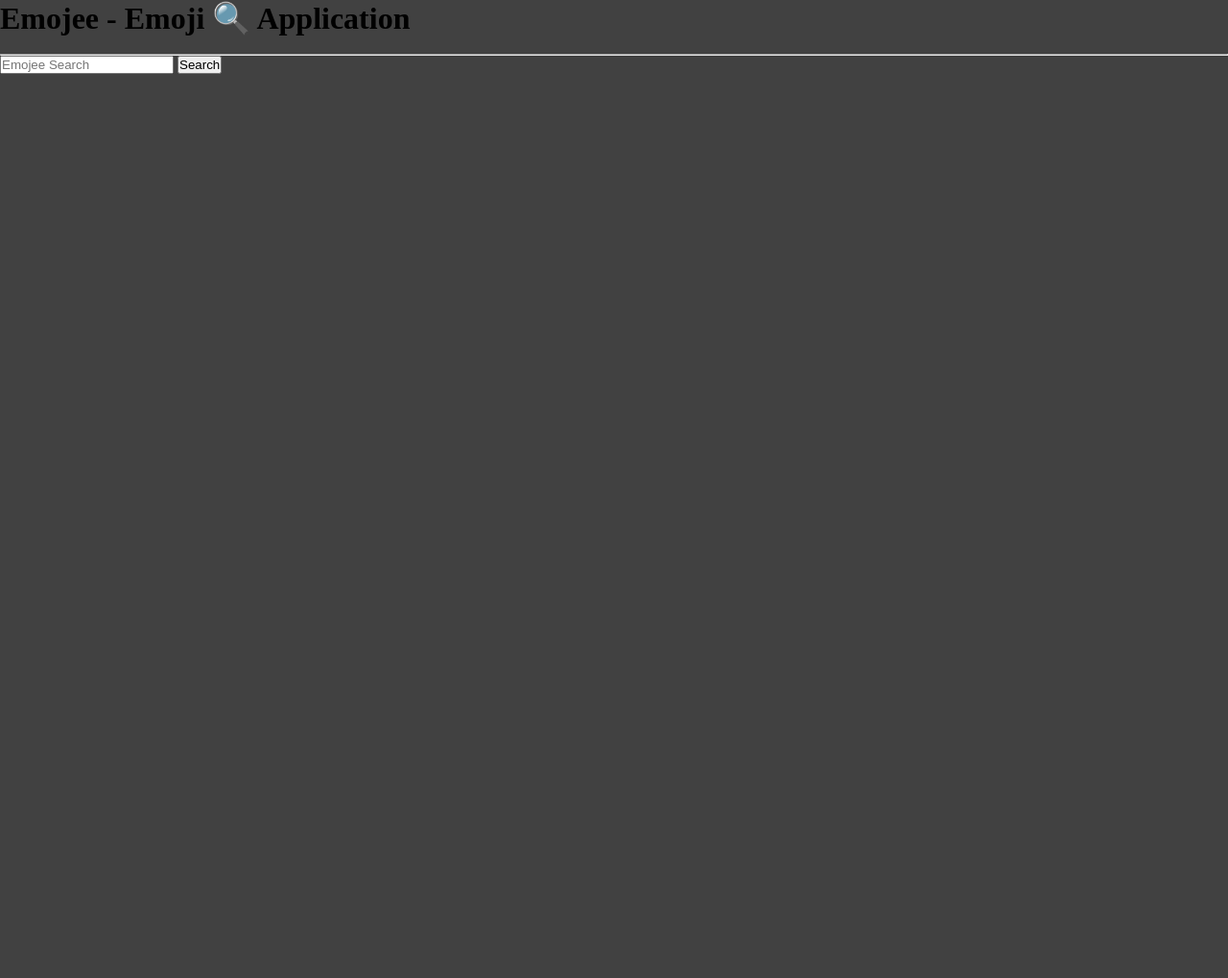
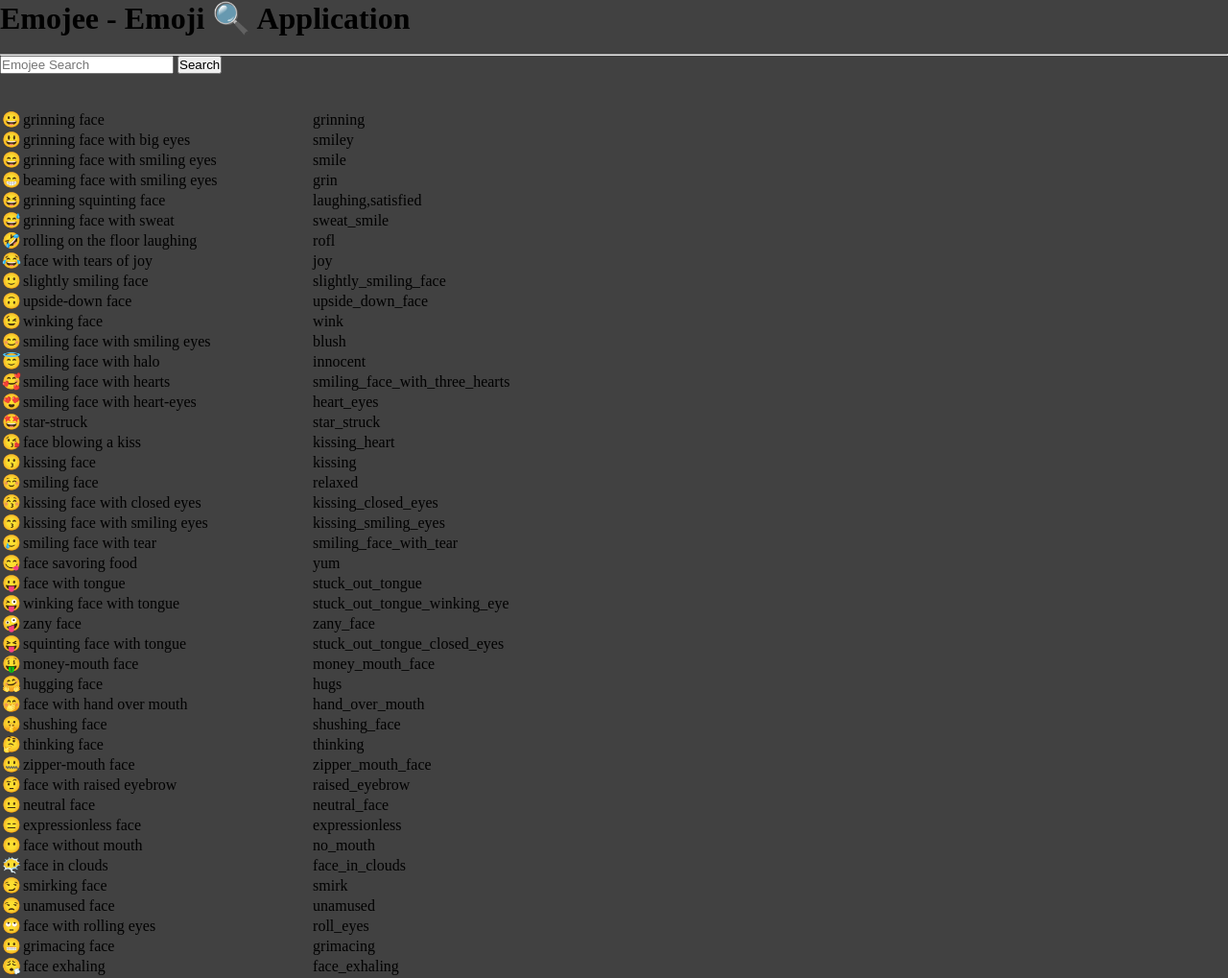
Before and after one commit to sonuk430/Class_Js_Project, a plain HTML site: page Emoji_Project/index.html in a window 1280 px wide. Shown: the top 1019 px of the page at 96% size. Before the commit the page ends 800 px from the top, so only its background shows below. Drawn offline with Linux system fonts and the light colour scheme.

Commit message:
emoJiList display on screen

```diff
--- a/Emoji_Project/app.js
+++ b/Emoji_Project/app.js
@@ -0,0 +1,30 @@
+window.onload = () => display;
+
+let search_field = document.querySelector("#search_field");
+
+search_field.addEventListener("keyup", (e) => {
+  let serachValue = search_field.value;
+
+  console.log(e);
+});
+
+function display() {
+  let search_result_container = document.querySelector(
+    "#search_result_container"
+  );
+  //   console.log(search_result_container);
+
+  emojiList.forEach((el) => {
+    let newRow = document.createElement("tr");
+
+    newRow.innerHTML = `<tr>
+    <td>${el.emoji}</td>
+    <td>${el.description}</td>
+    <td>${el.aliases}</td>
+  </tr>`;
+
+    search_result_container.appendChild(newRow);
+  });
+}
+
+display();
```
Also changed, not shown: Emoji_Project/index.html (+3 -1 lines), 1 other file.
